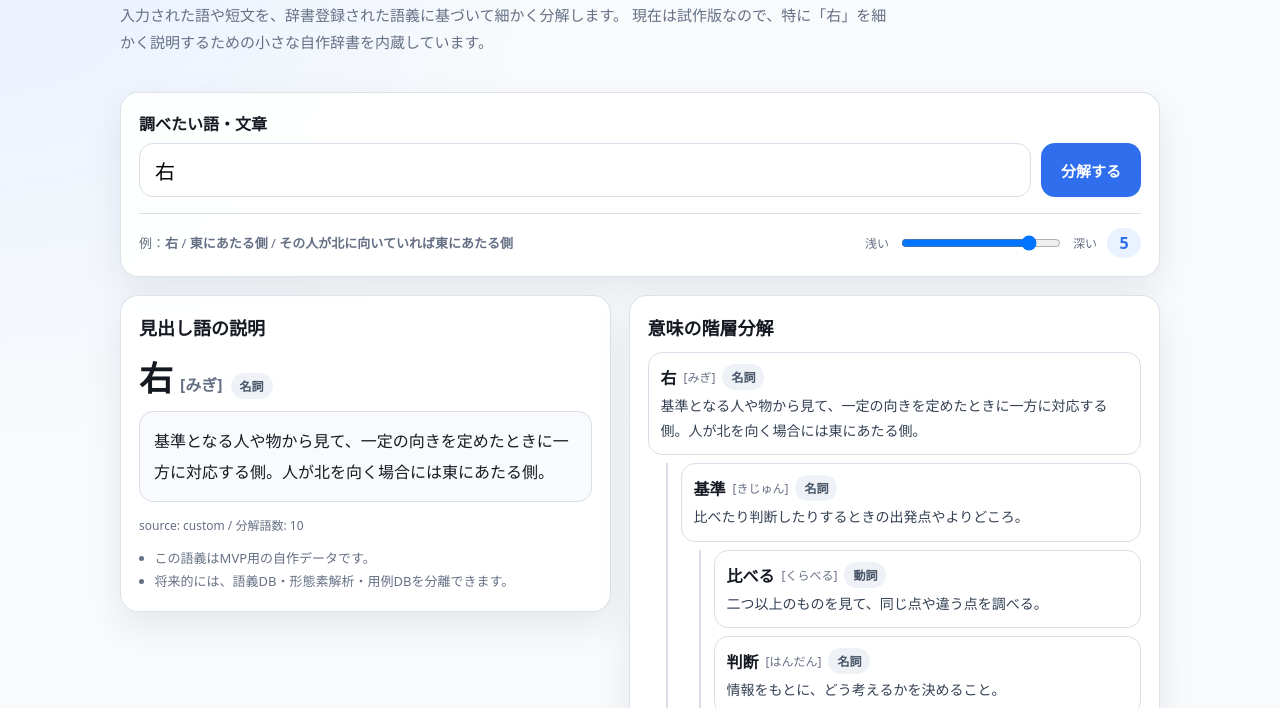
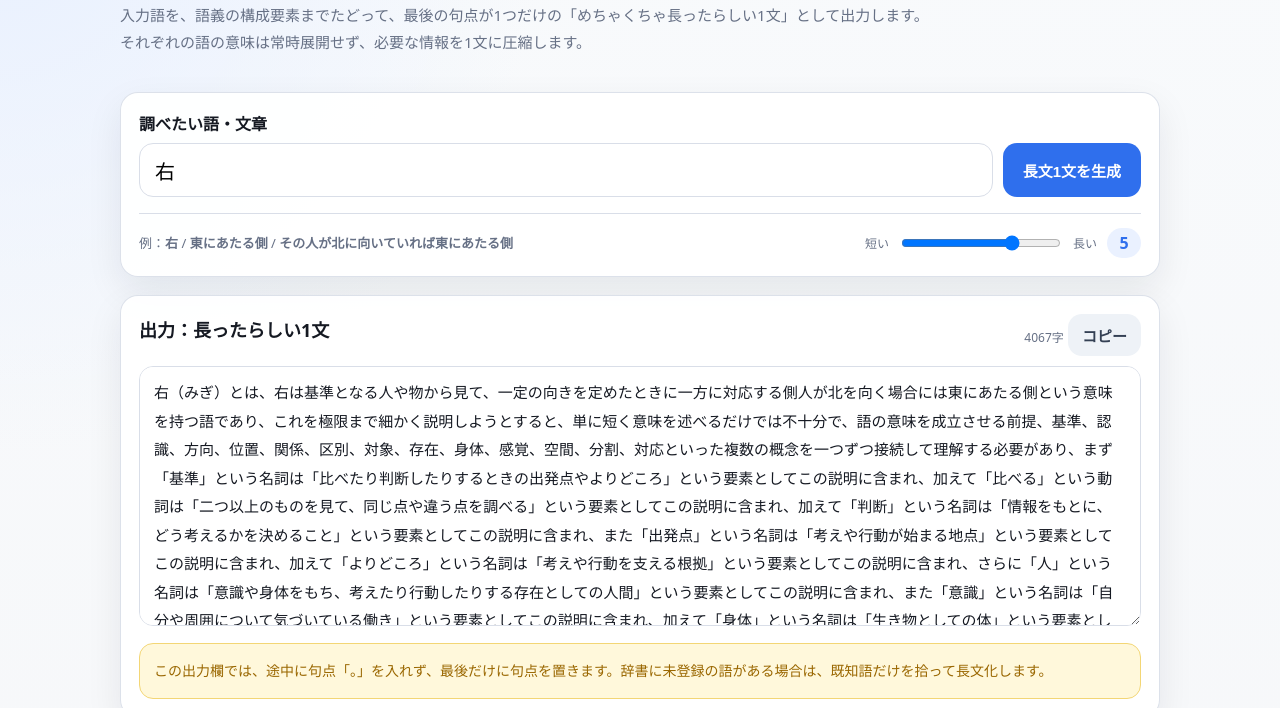
Before and after one commit to tomoponz/japanese-lexical-decomposer, a plain HTML site: page index.html in a window 1280 px wide. Shown: the part 92-800 px from the top of the page. Drawn offline with Linux system fonts and the light colour scheme.

Commit message:
Add files via upload

```diff
--- a/index.html
+++ b/index.html
@@ -15,7 +15,6 @@
       --accent-soft: #eaf1ff;
       --warn: #9a6700;
       --warn-bg: #fff8db;
-      --ok: #047857;
       --shadow: 0 14px 36px rgba(15, 23, 42, 0.08);
       --radius: 18px;
     }
@@ -52,7 +51,7 @@
       color: var(--muted);
       font-size: 15px;
       line-height: 1.8;
-      max-width: 780px;
+      max-width: 820px;
     }
 
     main {
@@ -97,7 +96,8 @@
       background: #fff;
     }
 
-    input[type="text"]:focus {
+    input[type="text"]:focus,
+    textarea:focus {
       border-color: var(--accent);
       box-shadow: 0 0 0 4px var(--accent-soft);
     }
@@ -116,6 +116,13 @@
 
     button:hover {
       filter: brightness(0.97);
+    }
+
+    .secondary-button {
+      background: #eef2f7;
+      color: #344054;
+      min-height: 42px;
+      padding: 0 14px;
     }
 
     .controls {
@@ -156,13 +163,6 @@
       font-weight: 800;
     }
 
-    .grid {
-      display: grid;
-      grid-template-columns: 0.96fr 1.04fr;
-      gap: 18px;
-      align-items: start;
-    }
-
     .card {
       padding: 18px;
     }
@@ -170,6 +170,41 @@
     .card h2 {
       margin: 0 0 12px;
       font-size: 18px;
+    }
+
+    .toolbar {
+      display: flex;
+      flex-wrap: wrap;
+      gap: 10px;
+      align-items: center;
+      justify-content: space-between;
+      margin-bottom: 10px;
+    }
+
+    .counter {
+      color: var(--muted);
+      font-size: 12px;
+    }
+
+    textarea {
+      width: 100%;
+      min-height: 260px;
+      resize: vertical;
+      border: 1px solid var(--line);
+      border-radius: 14px;
+      padding: 14px;
+      font-size: 15px;
+      line-height: 1.9;
+      background: #fff;
+      color: var(--text);
+      outline: none;
+    }
+
+    .grid {
+      display: grid;
+      grid-template-columns: 0.9fr 1.1fr;
+      gap: 18px;
+      align-items: start;
     }
 
     .entry-head {
@@ -219,54 +254,6 @@
       line-height: 1.7;
     }
 
-    .tree {
-      list-style: none;
-      margin: 0;
-      padding-left: 0;
-    }
-
-    .tree ul {
-      list-style: none;
-      margin: 8px 0 0 18px;
-      padding: 0 0 0 13px;
-      border-left: 2px solid var(--line);
-    }
-
-    .node {
-      margin: 8px 0;
-    }
-
-    .node-card {
-      border: 1px solid var(--line);
-      background: #fff;
-      border-radius: 14px;
-      padding: 11px 12px;
-    }
-
-    .node-title {
-      display: flex;
-      flex-wrap: wrap;
-      gap: 7px;
-      align-items: center;
-      margin-bottom: 4px;
-    }
-
-    .node-word {
-      font-weight: 900;
-      font-size: 16px;
-    }
-
-    .node-def {
-      color: #344054;
-      font-size: 14px;
-      line-height: 1.75;
-    }
-
-    .small {
-      font-size: 12px;
-      color: var(--muted);
-    }
-
     .tokens {
       display: flex;
       flex-wrap: wrap;
@@ -276,14 +263,21 @@
     .token {
       border: 1px solid var(--line);
       background: #fff;
+      color: var(--text);
       border-radius: 999px;
       padding: 7px 10px;
+      min-height: auto;
       font-size: 13px;
       cursor: pointer;
     }
 
     .token strong {
       font-size: 14px;
+    }
+
+    .small {
+      font-size: 12px;
+      color: var(--muted);
     }
 
     .empty,
@@ -307,14 +301,6 @@
       margin-top: 12px;
     }
 
-    .source-list {
-      margin: 10px 0 0;
-      padding-left: 1.2em;
-      color: var(--muted);
-      font-size: 13px;
-      line-height: 1.8;
-    }
-
     footer {
       max-width: 1080px;
       margin: 0 auto;
@@ -325,20 +311,14 @@
     }
 
     @media (max-width: 820px) {
-      .grid {
-        grid-template-columns: 1fr;
-      }
-
-      .input-row {
+      .grid,
+      .input-row,
+      .controls {
         grid-template-columns: 1fr;
       }
 
       button {
         width: 100%;
-      }
-
-      .controls {
-        grid-template-columns: 1fr;
       }
 
       .range-box {
@@ -352,8 +332,8 @@
   <header>
     <h1 class="title">ことば分解辞書 MVP</h1>
     <p class="subtitle">
-      入力された語や短文を、辞書登録された語義に基づいて細かく分解します。
-      現在は試作版なので、特に「右」を細かく説明するための小さな自作辞書を内蔵しています。
+      入力語を、語義の構成要素までたどって、最後の句点が1つだけの「めちゃくちゃ長ったらしい1文」として出力します。
+      それぞれの語の意味は常時展開せず、必要な情報を1文に圧縮します。
     </p>
   </header>
 
@@ -362,7 +342,7 @@
       <label for="query">調べたい語・文章</label>
       <div class="input-row">
         <input id="query" type="text" value="右" autocomplete="off" />
-        <button id="analyzeBtn">分解する</button>
+        <button id="analyzeBtn">長文1文を生成</button>
       </div>
 
       <div class="controls">
@@ -370,33 +350,38 @@
           例：<strong>右</strong> / <strong>東にあたる側</strong> / <strong>その人が北に向いていれば東にあたる側</strong>
         </div>
         <div class="range-box" aria-label="分解レベル">
-          <span class="small">浅い</span>
-          <input id="depth" type="range" min="0" max="6" value="5" />
-          <span class="small">深い</span>
+          <span class="small">短い</span>
+          <input id="depth" type="range" min="0" max="7" value="5" />
+          <span class="small">長い</span>
           <span id="depthValue" class="level-badge">5</span>
         </div>
       </div>
     </section>
 
+    <section class="panel card">
+      <div class="toolbar">
+        <h2>出力：長ったらしい1文</h2>
+        <div>
+          <span id="textCounter" class="counter">0字</span>
+          <button id="copyBtn" class="secondary-button">コピー</button>
+        </div>
+      </div>
+      <textarea id="longOutput" spellcheck="false"></textarea>
+      <div class="notice">
+        この出力欄では、途中に句点「。」を入れず、最後だけに句点を置きます。辞書に未登録の語がある場合は、既知語だけを拾って長文化します。
+      </div>
+    </section>
+
     <section class="grid">
       <article class="panel card">
-        <h2>見出し語の説明</h2>
+        <h2>見出し語の確認</h2>
         <div id="entryView"></div>
       </article>
 
       <article class="panel card">
-        <h2>意味の階層分解</h2>
-        <div id="treeView"></div>
+        <h2>拾った単語</h2>
+        <div id="tokensView"></div>
       </article>
-    </section>
-
-    <section class="panel card">
-      <h2>単語レベルの分解</h2>
-      <div id="tokensView"></div>
-      <div class="notice">
-        現段階ではブラウザだけで動く簡易版です。実用化する場合は、SudachiPy / MeCab などの形態素解析器と、
-        日本語WordNet・JMdict・自作辞書DBをサーバー側で接続するのが現実的です。
-      </div>
     </section>
   </main>
 
@@ -411,7 +396,7 @@
         pos: "名詞",
         definition: "基準となる人や物から見て、一定の向きを定めたときに一方に対応する側。人が北を向く場合には東にあたる側。",
         source: "custom",
-        parts: ["基準", "人", "物", "見る", "向き", "一方", "対応", "側", "北", "東"]
+        parts: ["基準", "人", "物", "見る", "向き", "一方", "対応", "側", "北", "東", "空間", "二分"]
       },
       "基準": {
         reading: "きじゅん",
@@ -590,6 +575,7 @@
       "地図": leaf("ちず", "名詞", "土地や場所の位置関係を平面に表したもの。"),
       "上": leaf("うえ", "名詞", "基準より高い、または画面・紙面で上方にある位置。"),
       "広がり": leaf("ひろがり", "名詞", "空間的・範囲的に広く続いていること。"),
+      "動く": leaf("うごく", "動詞", "位置や状態が変わる。"),
       "ない": leaf("ない", "形容詞", "存在しないこと。"),
       "あいている": leaf("あいている", "動詞", "中にものがなく、使える状態である。"),
       "ところ": leaf("ところ", "名詞", "場所・部分・場面を表す語。"),
@@ -631,8 +617,8 @@
       "向いて": "向く",
       "見える": "見る",
       "見た": "見る",
+      "当たる": "あたる",
       "あたる": "あたる",
-      "当たる": "あたる",
       "側": "側",
       "ところ": "ところ"
     };
@@ -641,6 +627,25 @@
 
     function normalizeWord(word) {
       return aliases[word] || word;
+    }
+
+    function sanitizeDefinition(text) {
+      return String(text)
+        .replace(/[。．.]+/g, "")
+        .replace(/\s+/g, "")
+        .replace(/、+/g, "、")
+        .replace(/であること$/g, "であるということ")
+        .trim();
+    }
+
+    function escapeHtml(str) {
+      return String(str).replace(/[&<>"']/g, (m) => ({
+        "&": "&amp;",
+        "<": "&lt;",
+        ">": "&gt;",
+        '"': "&quot;",
+        "'": "&#039;"
+      }[m]));
     }
 
     function tokenize(text) {
@@ -682,29 +687,92 @@
         i += 1;
       }
 
-      return mergeParticles(result);
+      return result;
     }
 
-    function mergeParticles(tokens) {
-      const merged = [];
-      for (const token of tokens) {
-        if (particles.has(token.surface)) {
-          merged.push({ ...token, isParticle: true });
-        } else {
-          merged.push(token);
-        }
+    function collectConcepts(word, depth, seen = new Set(), rows = []) {
+      const lemma = normalizeWord(word);
+      const entry = dictionary[lemma];
+
+      if (!entry || seen.has(lemma)) {
+        return rows;
       }
-      return merged;
+
+      seen.add(lemma);
+      rows.push({
+        word: lemma,
+        reading: entry.reading,
+        pos: entry.pos,
+        definition: sanitizeDefinition(entry.definition),
+        depth
+      });
+
+      if (depth <= 0) {
+        return rows;
+      }
+
+      for (const part of entry.parts) {
+        collectConcepts(part, depth - 1, seen, rows);
+      }
+
+      return rows;
     }
 
-    function escapeHtml(str) {
-      return String(str).replace(/[&<>"']/g, (m) => ({
-        "&": "&amp;",
-        "<": "&lt;",
-        ">": "&gt;",
-        '"': "&quot;",
-        "'": "&#039;"
-      }[m]));
+    function uniqueByWord(rows) {
+      const seen = new Set();
+      const out = [];
+      for (const row of rows) {
+        if (seen.has(row.word)) continue;
+        seen.add(row.word);
+        out.push(row);
+      }
+      return out;
+    }
+
+    function buildVeryLongOneSentence(input, depth) {
+      const normalized = normalizeWord(input.trim());
+      let roots = [];
+
+      if (dictionary[normalized]) {
+        roots = [normalized];
+      } else {
+        roots = tokenize(input)
+          .filter(t => t.known && !particles.has(t.surface))
+          .map(t => t.lemma);
+      }
+
+      roots = [...new Set(roots)];
+
+      if (!roots.length) {
+        const safeInput = input.trim() || "未入力";
+        return `${safeInput}とは、現在の簡易辞書にはまだ登録されていないため、語義の構成要素を十分にたどることはできないが、このツール上では今後その語を見出し語として登録し、読み、品詞、中核的な意味、その意味を構成する下位概念、さらにそれぞれの下位概念を構成する語を順に接続することで、単なる短い辞書的説明ではなく、語の意味をできるだけ細かく言語化した長い一文として出力する対象である。`;
+      }
+
+      const allRows = uniqueByWord(roots.flatMap(root => collectConcepts(root, depth)));
+      const rootEntries = roots.map(root => dictionary[root]).filter(Boolean);
+      const rootLabels = roots.map(root => `${root}（${dictionary[root].reading}）`).join("および");
+      const rootDefinitions = roots
+        .map(root => `${root}は${sanitizeDefinition(dictionary[root].definition)}という意味を持つ語`)
+        .join("であり、また");
+
+      const conceptPhrase = allRows
+        .slice(1)
+        .map((row, index) => {
+          const connector = index === 0 ? "まず" : index % 5 === 0 ? "さらに" : index % 3 === 0 ? "また" : "加えて";
+          return `${connector}「${row.word}」という${row.pos}は「${row.definition}」という要素としてこの説明に含まれ`;
+        })
+        .join("、");
+
+      const relationPhrase = allRows
+        .filter(row => row.word !== roots[0])
+        .slice(0, Math.max(10, depth * 12))
+        .map(row => `「${row.word}」`)
+        .join("、");
+
+      const finalText =
+        `${rootLabels}とは、${rootDefinitions}であり、これを極限まで細かく説明しようとすると、単に短く意味を述べるだけでは不十分で、語の意味を成立させる前提、基準、認識、方向、位置、関係、区別、対象、存在、身体、感覚、空間、分割、対応といった複数の概念を一つずつ接続して理解する必要があり、${conceptPhrase || "この語はこれ以上細かい下位語を現在の辞書内には持たないが"}、つまりこの語は${relationPhrase || "登録済みの下位概念"}のような構成要素を経由してはじめて意味の輪郭が明確になるものであり、特に「右」の場合には、それは空間内に最初から絶対的に固定されている単独の場所ではなく、ある人や物や視点を基準として、その基準がどちらを向いているか、その向きに対してどちらの側を一方として区別するか、北を向いた人にとって東がどの側に現れるか、物を見る主体がどのように空間を二分するかという関係の束によって定まる相対的な側を表す語である`;
+
+      return finalText.replace(/[。．.]/g, "") + "。";
     }
 
     function renderEntry(word) {
@@ -714,8 +782,8 @@
       if (!entry) {
         return `
           <div class="empty">
-            <strong>${escapeHtml(word || "未入力")}</strong> は、まだ辞書に登録されていません。<br>
-            下の「単語レベルの分解」で既知語を拾える場合があります。
+            <strong>${escapeHtml(word || "未入力")}</strong> は、まだ見出し語として直接登録されていません。<br>
+            文章内に既知語があれば、それを拾って長文化します。
           </div>
         `;
       }
@@ -728,58 +796,8 @@
         </div>
         <div class="definition">${escapeHtml(entry.definition)}</div>
         <div class="meta">
-          source: ${escapeHtml(entry.source)} / 分解語数: ${entry.parts.length}
+          source: ${escapeHtml(entry.source)} / 下位語数: ${entry.parts.length}
         </div>
-        <ul class="source-list">
-          <li>この語義はMVP用の自作データです。</li>
-          <li>将来的には、語義DB・形態素解析・用例DBを分離できます。</li>
-        </ul>
-      `;
-    }
-
-    function renderTree(word, depth, seen = new Set()) {
-      const lemma = normalizeWord(word);
-      const entry = dictionary[lemma];
-
-      if (!entry) {
-        return `
-          <li class="node">
-            <div class="node-card">
-              <div class="node-title">
-                <span class="node-word">${escapeHtml(lemma)}</span>
-                <span class="tag">未登録</span>
-              </div>
-              <div class="node-def">辞書に語義がありません。</div>
-            </div>
-          </li>
-        `;
-      }
-
-      const repeated = seen.has(lemma);
-      const nextSeen = new Set(seen);
-      nextSeen.add(lemma);
-
-      const children = (!repeated && depth > 0 && entry.parts.length)
-        ? `<ul>${entry.parts.map(part => renderTree(part, depth - 1, nextSeen)).join("")}</ul>`
-        : "";
-
-      const stopReason = repeated
-        ? `<div class="small">※ 循環を防ぐため、同じ語の再分解を停止しました。</div>`
-        : "";
-
-      return `
-        <li class="node">
-          <div class="node-card">
-            <div class="node-title">
-              <span class="node-word">${escapeHtml(lemma)}</span>
-              <span class="small">[${escapeHtml(entry.reading)}]</span>
-              <span class="tag">${escapeHtml(entry.pos)}</span>
-            </div>
-            <div class="node-def">${escapeHtml(entry.definition)}</div>
-            ${stopReason}
-          </div>
-          ${children}
-        </li>
       `;
     }
 
@@ -811,26 +829,17 @@
       document.getElementById("depthValue").textContent = depth;
 
       const normalized = normalizeWord(input);
-      const directEntry = dictionary[normalized];
+      const tokens = tokenize(input);
+      const firstKnown = dictionary[normalized] ? { lemma: normalized } : tokens.find(t => t.known);
 
-      if (directEntry) {
-        document.getElementById("entryView").innerHTML = renderEntry(normalized);
-        document.getElementById("treeView").innerHTML = `<ul class="tree">${renderTree(normalized, depth)}</ul>`;
-      } else {
-        const tokens = tokenize(input);
-        const firstKnown = tokens.find(t => t.known);
-        document.getElementById("entryView").innerHTML = renderEntry(firstKnown ? firstKnown.lemma : input);
+      document.getElementById("entryView").innerHTML = renderEntry(firstKnown ? firstKnown.lemma : input);
+      document.getElementById("tokensView").innerHTML = renderTokens(tokens);
 
-        if (firstKnown) {
-          document.getElementById("treeView").innerHTML =
-            `<ul class="tree">${tokens.filter(t => t.known).map(t => renderTree(t.lemma, depth)).join("")}</ul>`;
-        } else {
-          document.getElementById("treeView").innerHTML =
-            `<div class="empty">既知語を見つけられませんでした。辞書JSONに語を追加してください。</div>`;
-        }
-      }
+      const output = buildVeryLongOneSentence(input, depth);
+      const outputEl = document.getElementById("longOutput");
+      outputEl.value = output;
+      document.getElementById("textCounter").textContent = `${output.length}字`;
 
-      document.getElementById("tokensView").innerHTML = renderTokens(tokenize(input));
       attachTokenClicks();
     }
 
@@ -845,7 +854,20 @@
       });
     }
 
+    async function copyOutput() {
+      const text = document.getElementById("longOutput").value;
+      try {
+        await navigator.clipboard.writeText(text);
+        document.getElementById("copyBtn").textContent = "コピー済み";
+        setTimeout(() => document.getElementById("copyBtn").textContent = "コピー", 1200);
+      } catch {
+        document.getElementById("longOutput").select();
+        document.execCommand("copy");
+      }
+    }
+
     document.getElementById("analyzeBtn").addEventListener("click", analyze);
+    document.getElementById("copyBtn").addEventListener("click", copyOutput);
     document.getElementById("query").addEventListener("keydown", (e) => {
       if (e.key === "Enter") analyze();
     });
```
